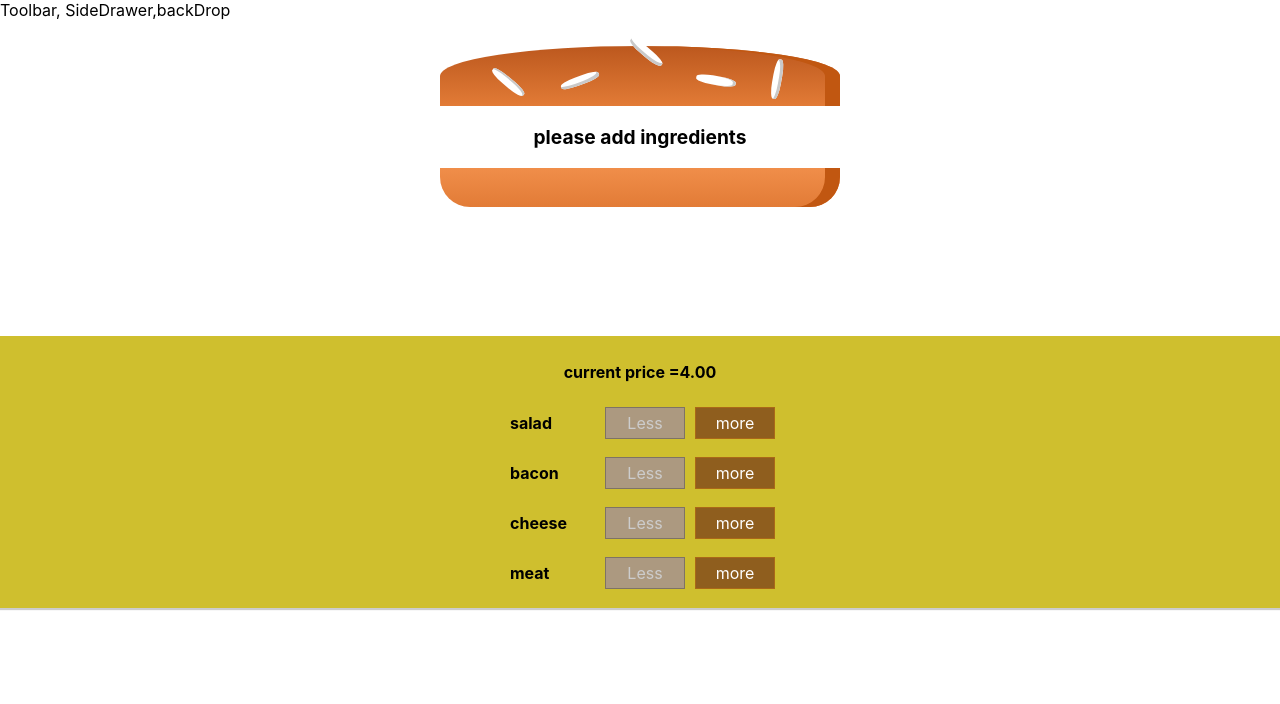
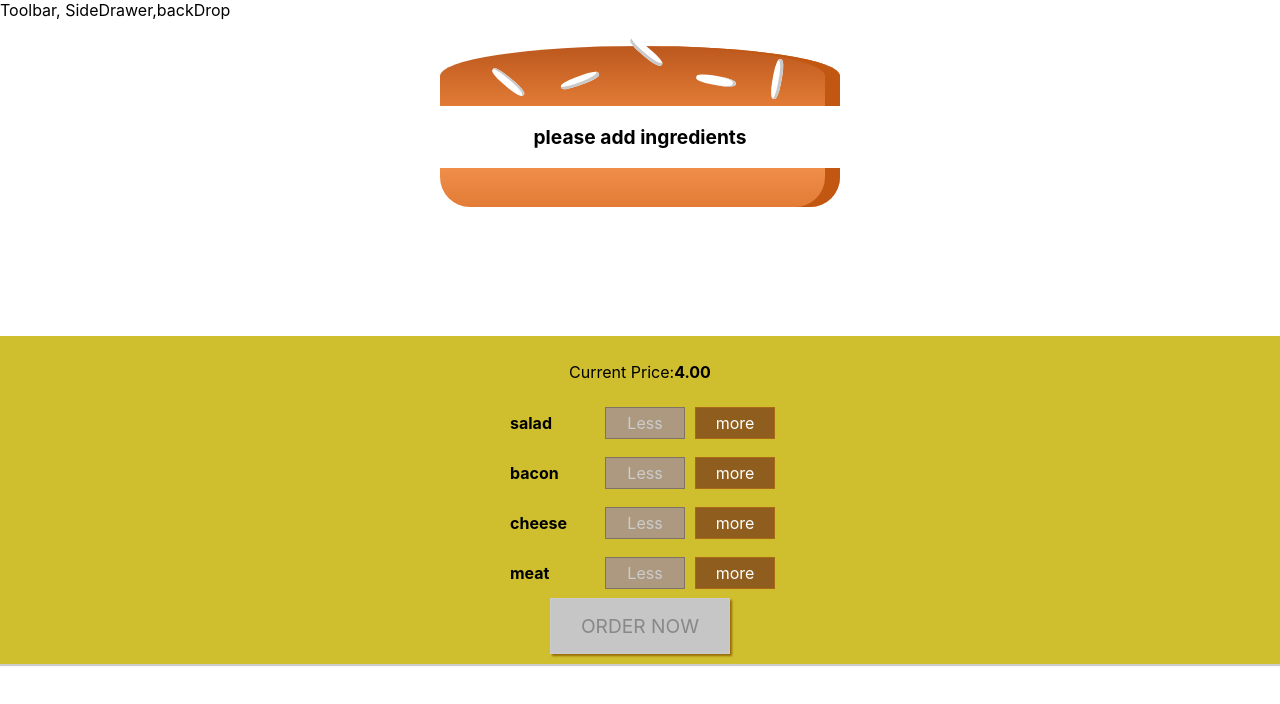
Before and after one commit to abhishektanwer2/Burgerbuilder, a React app: page / in a window 1280 px wide. Shown: the top 704 px of the page. Built offline with nearby package versions, Linux system fonts and the light colour scheme.

Commit message:
order Now modal update

```diff
--- a/src/components/Burger/BuildControls/BuildControls.js
+++ b/src/components/Burger/BuildControls/BuildControls.js
@@ -10,12 +10,16 @@
 
 const Buildcontrols=(props)=>(
 <div className={classes.BuildControls}>
-<p><strong>current price ={props.price.toFixed(2)}</strong></p>
+<p>Current Price:<strong>{props.price.toFixed(2)}</strong></p>
 {controls.map(cntrl=>(<BuildControl key={cntrl.label} label={cntrl.type}
 added={()=>props.ingredientadded(cntrl.type)}
 removed={()=>props.ingredientremoved(cntrl.type)}
 disabled={props.disabled[cntrl.type]}
 />))}
+<button
+className={classes.OrderButton}
+ disabled={!props.purchaseable}
+ onClick={props.ordered}>ORDER NOW</button>
 </div>);
 
 export default Buildcontrols;
--- a/src/components/Burger/BuildControls/BuildControls.module.css
+++ b/src/components/Burger/BuildControls/BuildControls.module.css
@@ -10,3 +10,44 @@
 
 
 }
+
+.OrderButton {
+    background-color: #DAD735;
+    outline: none;
+    cursor: pointer;
+    border: 1px solid #966909;
+    color: #966909;
+    font-family: inherit;
+    font-size: 1.2em;
+    padding: 15px 30px;
+    box-shadow: 2px 2px 2px #966909;
+}
+
+.OrderButton:hover, .OrderButton:active {
+    background-color: #A0DB41;
+    border: 1px solid #966909;
+    color: #966909;
+}
+
+.OrderButton:disabled {
+    background-color: #C7C6C6;
+    cursor: not-allowed;
+    border: 1px solid #ccc;
+    color: #888888;
+}
+
+.OrderButton:not(:disabled) {
+    animation: enable 0.3s linear;
+}
+
+@keyframes enable {
+    0% {
+        transform: scale(1);
+    }
+    60% {
+        transform: scale(1.1);
+    }
+    100% {
+        transform: scale(1);
+    }
+}
--- /dev/null
+++ b/src/components/Burger/OrderSummary/OrderSummary.js
@@ -0,0 +1,17 @@
+import React from 'react';
+import Aux from '../../../hoc/Aux';
+const OrderSummary=(props)=>{
+const ingredientsummary= Object.keys(props.ingredients)
+.map(igKey=>{
+    return (<li key={igKey}><span style={{textTransform:'capitalize'}}>{igKey}</span>:{props.ingredients[igKey]}</li>)
+});
+return(<Aux>
+<h3>YOUR ORDER</h3>
+<p>A deliciouse burger thsit following ingredients</p>
+<ul>
+ {ingredientsummary}
+</ul>
+<p>Continue to checkout</p>
+</Aux>);
+};
+export default OrderSummary
--- /dev/null
+++ b/src/components/UI/Backdrop/Backdrop.js
@@ -0,0 +1,6 @@
+import React from 'react'
+import classes from '../Backdrop/Backdrop.module.css'
+const Backdrop=(props)=>(
+    props.show?<div className={classes.Backdrop} onClick={props.clicked}></div>:null
+    );
+export default Backdrop;
--- /dev/null
+++ b/src/components/UI/Backdrop/Backdrop.module.css
@@ -0,0 +1,10 @@
+.Backdrop{
+    width: 100%;
+    height:100%;
+    position:fixed;
+    z-index: 100;
+    left:0;
+    top: 0;
+    background-color: rgba(0, 0, 0, 0.5);
+
+}
--- /dev/null
+++ b/src/components/UI/Modal/Modal.js
@@ -0,0 +1,19 @@
+import React from 'react';
+import classes from './Modal.module.css';
+import Aux from '../../../hoc/Aux';
+import Backdrop from '../Backdrop/Backdrop';
+
+const modal=(props)=>(
+    <Aux>
+    <Backdrop show ={props.show} clicked={props.modalclosed}/>
+    <div className={classes.Modal}
+    style={{
+        transform:props.show?'translateY(0)':'translate(-100vh)',
+        opacity:props.show?'1':'0'
+
+    }}>
+        {props.children}
+    </div>
+    </Aux>
+);
+export default modal;
--- /dev/null
+++ b/src/components/UI/Modal/Modal.module.css
@@ -0,0 +1,20 @@
+.Modal {
+    position: fixed;
+    z-index: 500;
+    background-color: white;
+    width: 70%;
+    border: 1px solid #ccc;
+    box-shadow: 1px 1px 1px black;
+    padding: 16px;
+    left: 15%;
+    top: 30%;
+    box-sizing: border-box;
+    transition: all 0.3s ease-out;
+}
+
+@media (min-width: 600px) {
+    .Modal {
+        width: 500px;
+        left: calc(50% - 250px);
+    }
+}
--- a/src/containers/BurgerBuider/BurgerBuilder.js
+++ b/src/containers/BurgerBuider/BurgerBuilder.js
@@ -1,63 +1,92 @@
 import React, { Component } from "react";
 import Burger from "../../components/Burger/Burger";
 import Aux from "../../hoc/Aux";
-import Buildcontrols from '../../components/Burger/BuildControls/BuildControls';
-const INGRIDENT_PRICES={
-  salad:0.5,
-  cheese:0.4,
-  meat:1.3,
-  bacon:0.4
+import Buildcontrols from "../../components/Burger/BuildControls/BuildControls";
+import Modal from "../../components/UI/Modal/Modal";
+import OrderSumarry from "../../components/Burger/OrderSummary/OrderSummary";
+const INGRIDENT_PRICES = {
+  salad: 0.5,
+  cheese: 0.4,
+  meat: 1.3,
+  bacon: 0.4,
+};
+class BurgerBuilder extends Component {
+  state = {
+    ingredients: {
+      salad: 0,
+      bacon: 0,
+      cheese: 0,
+      meat: 0,
+    },
+    totalprice: 4,
+    purchaseable: false,
+    purchasing: false,
 
+  };
+  purchaseHandler = () => {
+    this.setState({ purchasing: true });
+  };
+
+  updatepurchasestate(ingredients) {
+    const sum = Object.keys(ingredients)
+      .map((igkey) => {
+        return ingredients[igkey];
+      })
+      .reduce((sum, el) => {
+        return sum + el;
+      }, 0);
+    this.setState({ purchaseable: sum > 0 });
   }
-class BurgerBuilder extends Component {
-  state={
-    ingredients:{
-      salad:0,
-    bacon:0,
-  cheese:0,
-meat:0},
-totalprice:4
+  purchasecanclhandler=()=>{
+    this.setState({purchasing:false});
   }
-  addIngredientHandler=(type)=>{
-const oldCount=this.state.ingredients[type];
-const updatecount=oldCount+1;
-const updateIngredients={...this.state.ingredients};
-updateIngredients[type]=updatecount;
-const priceaddition =INGRIDENT_PRICES[type];
-const oldprice =this.state.totalprice;
-const newprice =oldprice+priceaddition;
-this.setState({totalprice:newprice,ingredients:updateIngredients});
+  addIngredientHandler = (type) => {
+    const oldCount = this.state.ingredients[type];
+    const updatecount = oldCount + 1;
+    const updateIngredients = { ...this.state.ingredients };
+    updateIngredients[type] = updatecount;
+    const priceaddition = INGRIDENT_PRICES[type];
+    const oldprice = this.state.totalprice;
+    const newprice = oldprice + priceaddition;
+    this.setState({ totalprice: newprice, ingredients: updateIngredients });
+    this.updatepurchasestate(updateIngredients);
+  };
+  removeIngredientHandler = (type) => {
+    const oldCount = this.state.ingredients[type];
+    if (oldCount <= 0) {
+      return;
     }
-  removeIngredientHandler=(type)=>{
-    const oldCount=this.state.ingredients[type];
-    if(oldCount<=0)
-{return;
-
-}    const updatecount=oldCount-1;
-    const updateIngredients={...this.state.ingredients};
-    updateIngredients[type]=updatecount;
-    const priceaddition =INGRIDENT_PRICES[type];
-    const oldprice =this.state.totalprice;
-    const newprice =oldprice-priceaddition;
-    this.setState({totalprice:newprice,ingredients:updateIngredients});
-      }
+    const updatecount = oldCount - 1;
+    const updateIngredients = { ...this.state.ingredients };
+    updateIngredients[type] = updatecount;
+    const priceaddition = INGRIDENT_PRICES[type];
+    const oldprice = this.state.totalprice;
+    const newprice = oldprice - priceaddition;
+    this.setState({ totalprice: newprice, ingredients: updateIngredients });
+    this.updatepurchasestate(updateIngredients);
+  };
   render() {
-    const disableInfo={
-      ...this.state.ingredients
+    const disableInfo = {
+      ...this.state.ingredients,
     };
-    for(let key in disableInfo){
-      disableInfo[key]=disableInfo[key]<=0
+    for (let key in disableInfo) {
+      disableInfo[key] = disableInfo[key] <= 0;
     }
     return (
       <Aux>
+        <Modal show={this.state.purchasing} modalclosed={this.purchasecanclhandler}>
+          <OrderSumarry ingredients={this.state.ingredients} />
+        </Modal>
+
         <Burger ingredients={this.state.ingredients}></Burger>
         <Buildcontrols
           ingredientadded={this.addIngredientHandler}
           ingredientremoved={this.removeIngredientHandler}
           disabled={disableInfo}
           price={this.state.totalprice}
+          purchaseable={this.state.purchaseable}
+          ordered={this.purchaseHandler}
         />
-
       </Aux>
     );
   }
```
Lines whose indentation alone changed are shown as unchanged.
